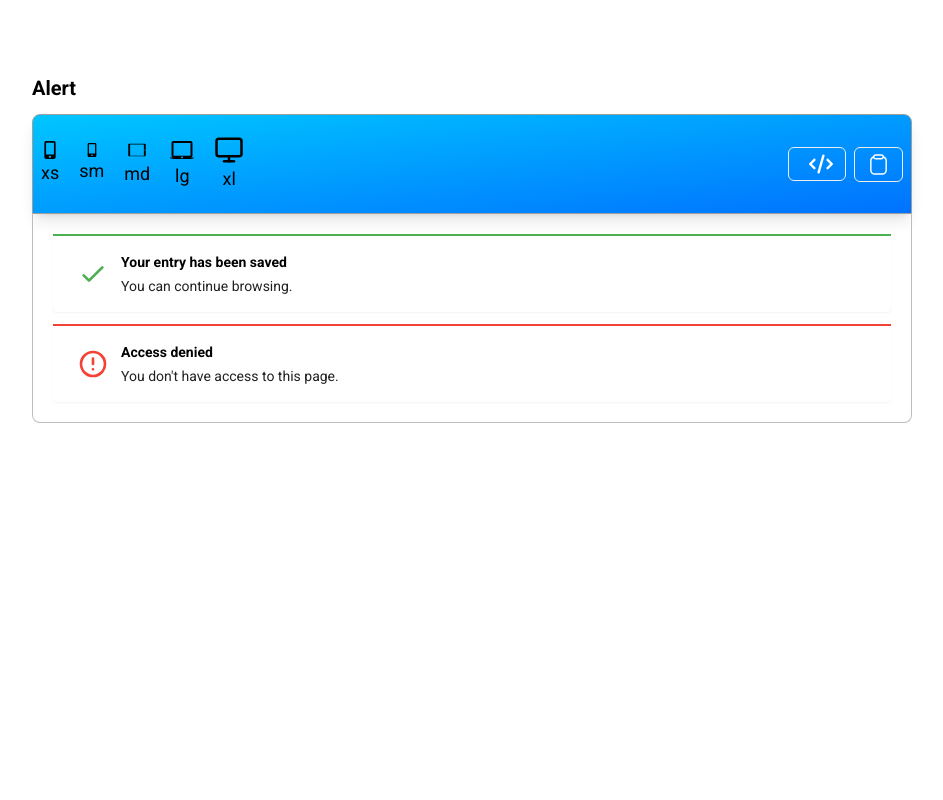
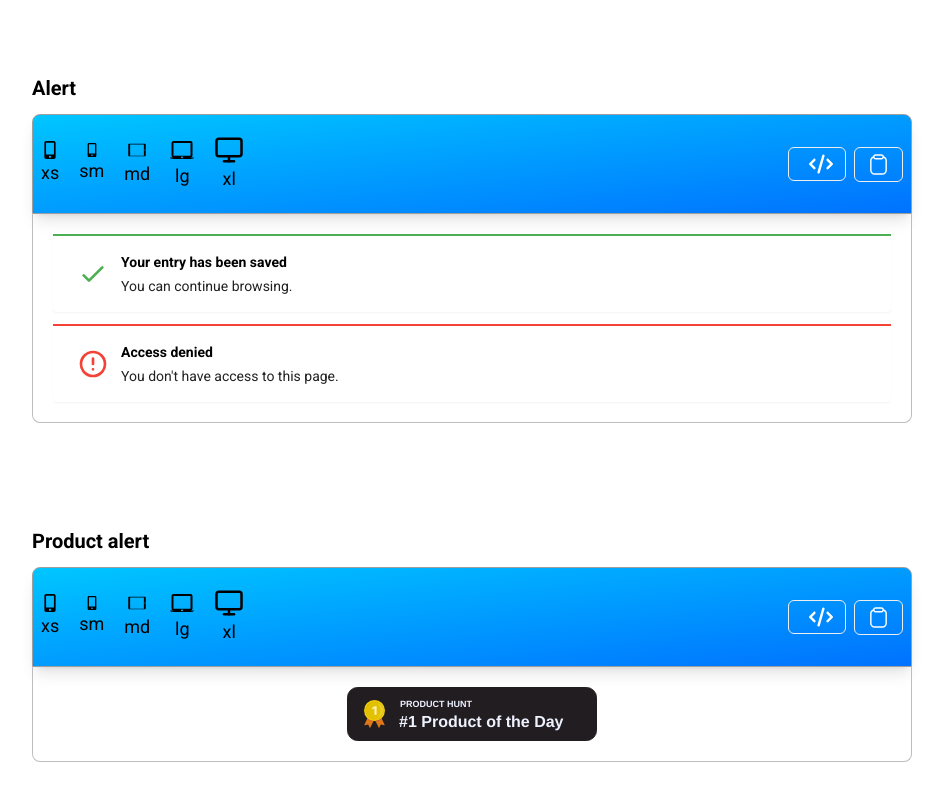
Before and after one commit to nayon117/Canvas-UI, a React (Vite) app: page /components/alert in a window 1280 px wide. Shown: the part 1916-2716 px from the top of the page, without its empty margins (296-1239 px from the left). Before the commit the page ends 2431 px from the top, so only its background shows below. Built offline with nearby package versions, Linux system fonts and the light colour scheme.

Commit message:
add alert6

```diff
--- /dev/null
+++ b/src/components/App/Alerts/Alert6.jsx
@@ -0,0 +1,190 @@
+import CodeBox from "../../../Shared/CodeBox/CodeBox";
+
+const Alert6 = () => {
+  return (
+    <CodeBox stringCode={`<div className="z-40 ">
+    <a href="#">
+      <svg
+        xmlns="http://www.w3.org/2000/svg"
+        width="250"
+        height="54"
+        viewBox="0 0 250 54"
+      >
+        <g fill="none" fillRule="evenodd">
+          <rect
+            stroke="#221D21"
+            fill="#221D21"
+            x="0.5"
+            y="0.5"
+            width="249"
+            height="53"
+            rx="10"
+          ></rect>
+          <text
+            fontFamily="Helvetica-Bold, Helvetica"
+            fontSize="9"
+            fontWeight="bold"
+            fill="#EEF2FF"
+          >
+            <tspan x="53" y="20">
+              PRODUCT HUNT
+            </tspan>
+          </text>
+          <text
+            fontFamily="Helvetica-Bold, Helvetica"
+            fontSize="16"
+            fontWeight="bold"
+            fill="#EEF2FF"
+          >
+            <tspan x="52" y="40">
+              #1 Product of the Day
+            </tspan>
+          </text>
+          <g transform="translate(17 13)">
+            <path
+              d="M4.33 16.364.328 24.9c-.126.258.007.42.427.34l3.258-.708a.244.244 0 0 1 .317.17l1.467 3.007c.14.324.302.39.428.133l4.26-8.934-6.155-2.544ZM16.67 16.364l4.002 8.536c.133.258-.007.42-.427.34l-3.258-.708a.246.246 0 0 0-.317.17l-1.467 3.007c-.14.324-.295.39-.428.133l-4.26-8.934 6.155-2.544Z"
+              fill="#DE7818"
+              fillRule="nonzero"
+            ></path>
+            <path
+              d="M9.298 21.392c0 .007-.014 0-.029 0a10.44 10.44 0 0 1-5.97-2.742c-.008-.008-.03-.015-.023-.023l.184-.39c.008-.015.022.022.03.03 1.577 1.466 3.767 2.388 6.007 2.66.008 0 .023 0 .023.008l-.222.457Z"
+              fill="#B35454"
+              fillRule="nonzero"
+            ></path>
+            <circle
+              fill="#F0CD0A"
+              fillRule="nonzero"
+              cx="10.5"
+              cy="10.489"
+              r="10.489"
+            ></circle>
+            <circle
+              fill="#D2B309"
+              fillRule="nonzero"
+              cx="10.5"
+              cy="10.489"
+              r="9.045"
+            ></circle>
+            <circle
+              fill="#E3C101"
+              fillRule="nonzero"
+              cx="10.75"
+              cy="10.75"
+              r="8.75"
+            ></circle>
+            <path
+              d="M10.45 14.755h2.15V6.3h-2.15L8.3 7.765v1.851l2.04-1.377h.11z"
+              fill="#FFF2B5"
+            ></path>
+            <path
+              d="M12.97 3.089a7.604 7.604 0 0 1 .353 14.698c2.035-1.555 3.384-4.209 3.384-7.224 0-3.184-1.504-5.963-3.738-7.474Z"
+              fillOpacity="0.2"
+              fill="#FFF"
+              fillRule="nonzero"
+            ></path>
+            <path
+              d="M11.702 21.392c.007.007.022 0 .029 0 2.293-.288 4.4-1.21 5.986-2.728.007-.007.029-.014.022-.022l-.185-.39c-.007-.015-.022.022-.03.029-1.577 1.467-3.773 2.374-6.021 2.646-.008 0-.023 0-.023.008l.222.457Z"
+              fill="#B35454"
+              fillRule="nonzero"
+            ></path>
+          </g>
+        </g>
+      </svg>
+    </a>
+  </div>`} text={`Product alert`}>
+      <div className="flex items-center justify-center">
+        <div className="z-40 ">
+          <a href="#">
+            <svg
+              xmlns="http://www.w3.org/2000/svg"
+              width="250"
+              height="54"
+              viewBox="0 0 250 54"
+            >
+              <g fill="none" fillRule="evenodd">
+                <rect
+                  stroke="#221D21"
+                  fill="#221D21"
+                  x="0.5"
+                  y="0.5"
+                  width="249"
+                  height="53"
+                  rx="10"
+                ></rect>
+                <text
+                  fontFamily="Helvetica-Bold, Helvetica"
+                  fontSize="9"
+                  fontWeight="bold"
+                  fill="#EEF2FF"
+                >
+                  <tspan x="53" y="20">
+                    PRODUCT HUNT
+                  </tspan>
+                </text>
+                <text
+                  fontFamily="Helvetica-Bold, Helvetica"
+                  fontSize="16"
+                  fontWeight="bold"
+                  fill="#EEF2FF"
+                >
+                  <tspan x="52" y="40">
+                    #1 Product of the Day
+                  </tspan>
+                </text>
+                <g transform="translate(17 13)">
+                  <path
+                    d="M4.33 16.364.328 24.9c-.126.258.007.42.427.34l3.258-.708a.244.244 0 0 1 .317.17l1.467 3.007c.14.324.302.39.428.133l4.26-8.934-6.155-2.544ZM16.67 16.364l4.002 8.536c.133.258-.007.42-.427.34l-3.258-.708a.246.246 0 0 0-.317.17l-1.467 3.007c-.14.324-.295.39-.428.133l-4.26-8.934 6.155-2.544Z"
+                    fill="#DE7818"
+                    fillRule="nonzero"
+                  ></path>
+                  <path
+                    d="M9.298 21.392c0 .007-.014 0-.029 0a10.44 10.44 0 0 1-5.97-2.742c-.008-.008-.03-.015-.023-.023l.184-.39c.008-.015.022.022.03.03 1.577 1.466 3.767 2.388 6.007 2.66.008 0 .023 0 .023.008l-.222.457Z"
+                    fill="#B35454"
+                    fillRule="nonzero"
+                  ></path>
+                  <circle
+                    fill="#F0CD0A"
+                    fillRule="nonzero"
+                    cx="10.5"
+                    cy="10.489"
+                    r="10.489"
+                  ></circle>
+                  <circle
+                    fill="#D2B309"
+                    fillRule="nonzero"
+                    cx="10.5"
+                    cy="10.489"
+                    r="9.045"
+                  ></circle>
+                  <circle
+                    fill="#E3C101"
+                    fillRule="nonzero"
+                    cx="10.75"
+                    cy="10.75"
+                    r="8.75"
+                  ></circle>
+                  <path
+                    d="M10.45 14.755h2.15V6.3h-2.15L8.3 7.765v1.851l2.04-1.377h.11z"
+                    fill="#FFF2B5"
+                  ></path>
+                  <path
+                    d="M12.97 3.089a7.604 7.604 0 0 1 .353 14.698c2.035-1.555 3.384-4.209 3.384-7.224 0-3.184-1.504-5.963-3.738-7.474Z"
+                    fillOpacity="0.2"
+                    fill="#FFF"
+                    fillRule="nonzero"
+                  ></path>
+                  <path
+                    d="M11.702 21.392c.007.007.022 0 .029 0 2.293-.288 4.4-1.21 5.986-2.728.007-.007.029-.014.022-.022l-.185-.39c-.007-.015-.022.022-.03.029-1.577 1.467-3.773 2.374-6.021 2.646-.008 0-.023 0-.023.008l.222.457Z"
+                    fill="#B35454"
+                    fillRule="nonzero"
+                  ></path>
+                </g>
+              </g>
+            </svg>
+          </a>
+        </div>
+      </div>
+    </CodeBox>
+  );
+};
+export default Alert6;
--- a/src/rootComponents/Alert/Alert.jsx
+++ b/src/rootComponents/Alert/Alert.jsx
@@ -3,6 +3,7 @@ import Alert2 from "../../components/App/Alerts/Alert2";
 import Alert3 from "../../components/App/Alerts/Alert3";
 import Alert4 from "../../components/App/Alerts/Alert4";
 import Alert5 from "../../components/App/Alerts/Alert5";
+import Alert6 from "../../components/App/Alerts/Alert6";
 
 const Alert = () => {
   return (
@@ -12,6 +13,7 @@ const Alert = () => {
       <Alert3/>
       <Alert4/>
       <Alert5/>
+      <Alert6/>
     </div>
   );
 };
```
